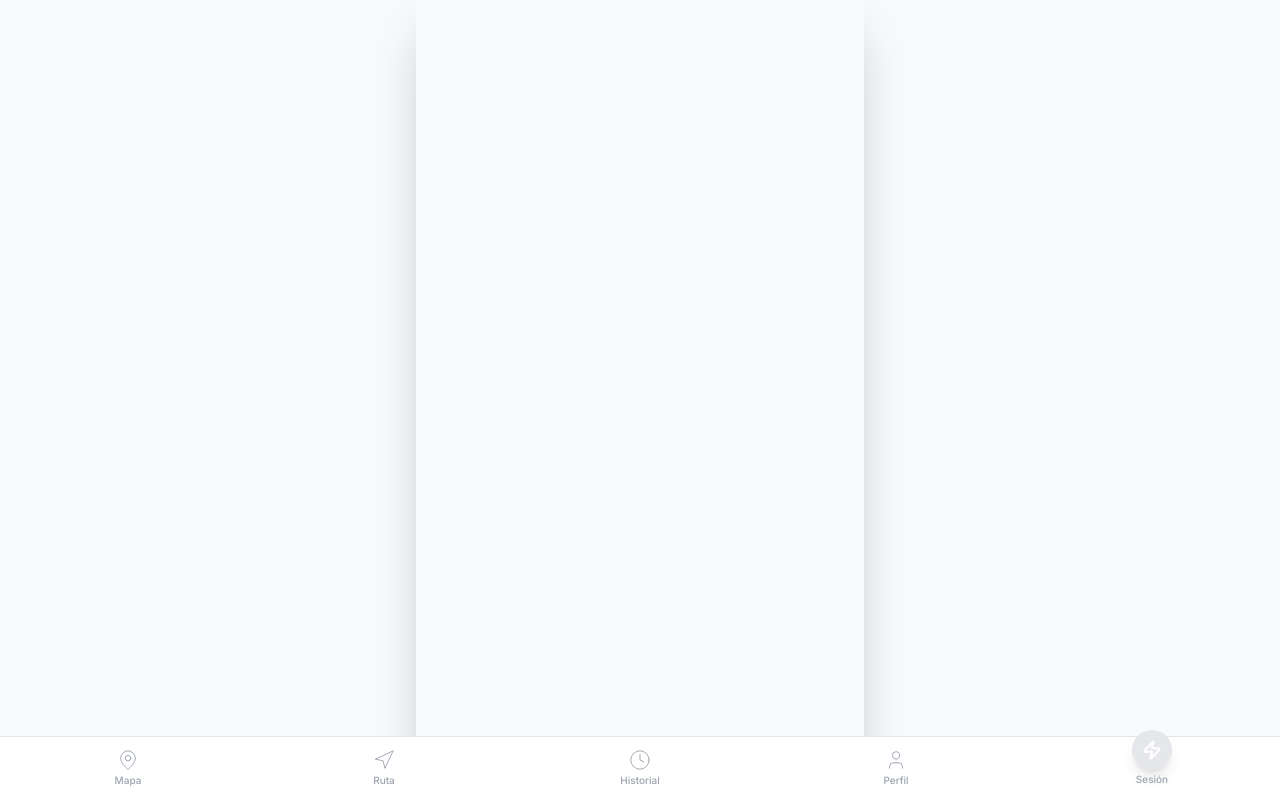
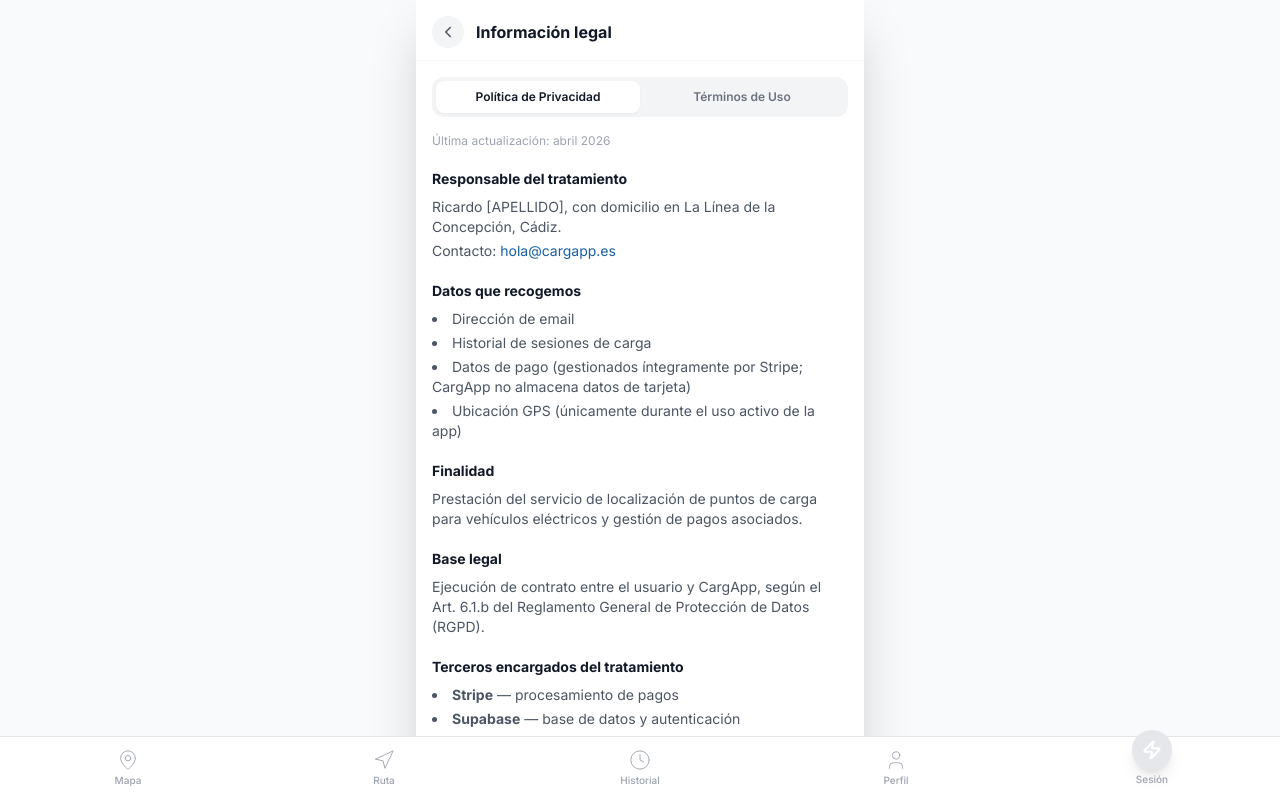
Before and after one commit to Greenkeeper7/carga, a React (Vite) app: page /legal in a window 1280 px wide. Built offline with nearby package versions, Linux system fonts and the light colour scheme; no server answers.

Commit message:
fix: mejorar espaciado modal login en móvil

```diff
--- a/src/App.jsx
+++ b/src/App.jsx
@@ -7,6 +7,7 @@ import SesionPage from './pages/SesionPage'
 import HistorialPage from './pages/HistorialPage'
 import PerfilPage from './pages/PerfilPage'
 import RutaPage from './pages/RutaPage'
+import LegalPage from './pages/LegalPage'
 
 export default function App() {
   return (
@@ -22,6 +23,7 @@ export default function App() {
             <Route path="/sesion" element={<SesionPage />} />
             <Route path="/historial" element={<HistorialPage />} />
             <Route path="/perfil" element={<PerfilPage />} />
+            <Route path="/legal" element={<LegalPage />} />
           </Routes>
         </div>
         <BottomNav />
--- a/src/components/AuthModal.jsx
+++ b/src/components/AuthModal.jsx
@@ -1,4 +1,5 @@
 import { useState } from 'react'
+import { Link } from 'react-router-dom'
 import { X, Mail, Lock, Zap, AlertCircle, CheckCircle } from 'lucide-react'
 import { useAuth } from '../contexts/AuthContext'
 
@@ -7,6 +8,7 @@ export default function AuthModal({ onSuccess, onClose, mensaje }) {
   const [modo, setModo] = useState('login') // 'login' | 'register'
   const [email, setEmail] = useState('')
   const [password, setPassword] = useState('')
+  const [aceptaLegal, setAceptaLegal] = useState(false)
   const [loading, setLoading] = useState(false)
   const [error, setError] = useState(null)
   const [confirmacion, setConfirmacion] = useState(false)
@@ -14,6 +16,12 @@ export default function AuthModal({ onSuccess, onClose, mensaje }) {
   const handleSubmit = async e => {
     e.preventDefault()
     setError(null)
+
+    if (modo === 'register' && !aceptaLegal) {
+      setError('Debes aceptar la Política de Privacidad y los Términos de Uso para registrarte.')
+      return
+    }
+
     setLoading(true)
 
     const { data, error: authError } =
@@ -122,6 +130,28 @@ export default function AuthModal({ onSuccess, onClose, mensaje }) {
           />
         </div>
 
+        {/* Aceptación legal — solo en registro */}
+        {modo === 'register' && (
+          <label className="flex items-start gap-2.5 cursor-pointer">
+            <input
+              type="checkbox"
+              checked={aceptaLegal}
+              onChange={e => setAceptaLegal(e.target.checked)}
+              className="mt-0.5 w-4 h-4 accent-azul flex-shrink-0"
+            />
+            <span className="text-xs text-gray-500 leading-relaxed">
+              He leído y acepto la{' '}
+              <Link
+                to="/legal"
+                onClick={onClose}
+                className="text-azul font-medium underline"
+              >
+                Política de Privacidad y los Términos de Uso
+              </Link>
+            </span>
+          </label>
+        )}
+
         {/* Error */}
         {error && (
           <div className="flex items-start gap-2 bg-red-50 border border-red-100 rounded-xl p-3">
@@ -146,12 +176,14 @@ export default function AuthModal({ onSuccess, onClose, mensaje }) {
         </button>
       </form>
 
-      <p className="text-center text-xs text-gray-400 mt-4">
-        Al continuar aceptas los{' '}
-        <span className="text-azul font-medium">Términos de servicio</span>
-        {' '}y la{' '}
-        <span className="text-azul font-medium">Política de privacidad</span>
-      </p>
+      {modo === 'login' && (
+        <p className="text-center text-xs text-gray-400 mt-6">
+          Al continuar aceptas los{' '}
+          <Link to="/legal" onClick={onClose} className="text-azul font-medium">Términos de Uso</Link>
+          {' '}y la{' '}
+          <Link to="/legal" onClick={onClose} className="text-azul font-medium">Política de Privacidad</Link>
+        </p>
+      )}
     </Backdrop>
   )
 }
@@ -163,7 +195,7 @@ function Backdrop({ children, onClose }) {
       onClick={onClose}
     >
       <div
-        className="bg-white w-full max-w-md rounded-t-3xl px-5 pt-5 pb-10 shadow-2xl"
+        className="bg-white w-full max-w-md rounded-t-3xl px-5 pt-5 pb-10 shadow-2xl max-h-[90vh] overflow-y-auto"
         onClick={e => e.stopPropagation()}
       >
         <div className="flex justify-end mb-2">
--- /dev/null
+++ b/src/pages/LegalPage.jsx
@@ -0,0 +1,133 @@
+import { useState } from 'react'
+import { useNavigate } from 'react-router-dom'
+import { ChevronLeft } from 'lucide-react'
+
+const tabs = ['Política de Privacidad', 'Términos de Uso']
+
+export default function LegalPage() {
+  const [tab, setTab] = useState(0)
+  const navigate = useNavigate()
+
+  return (
+    <div className="h-full flex flex-col bg-white">
+      {/* Header */}
+      <div className="flex items-center gap-3 px-4 pt-safe pt-4 pb-3 border-b border-gray-100">
+        <button
+          onClick={() => navigate(-1)}
+          className="w-8 h-8 flex items-center justify-center rounded-full bg-gray-100 text-gray-600"
+        >
+          <ChevronLeft size={18} />
+        </button>
+        <h1 className="text-base font-bold text-gray-900">Información legal</h1>
+      </div>
+
+      {/* Tabs */}
+      <div className="flex bg-gray-100 rounded-xl p-1 mx-4 mt-4 mb-4">
+        {tabs.map((t, i) => (
+          <button
+            key={i}
+            onClick={() => setTab(i)}
+            className={`flex-1 py-2 text-xs font-semibold rounded-lg transition-colors ${
+              tab === i ? 'bg-white text-gray-900 shadow-sm' : 'text-gray-500'
+            }`}
+          >
+            {t}
+          </button>
+        ))}
+      </div>
+
+      {/* Content */}
+      <div className="flex-1 overflow-y-auto px-4 pb-8">
+        {tab === 0 ? <PoliticaPrivacidad /> : <TerminosUso />}
+      </div>
+    </div>
+  )
+}
+
+function Section({ title, children }) {
+  return (
+    <div className="mb-5">
+      <h2 className="text-sm font-bold text-gray-900 mb-2">{title}</h2>
+      <div className="text-sm text-gray-600 space-y-1">{children}</div>
+    </div>
+  )
+}
+
+function PoliticaPrivacidad() {
+  return (
+    <div>
+      <p className="text-xs text-gray-400 mb-5">Última actualización: abril 2026</p>
+
+      <Section title="Responsable del tratamiento">
+        <p>Ricardo [APELLIDO], con domicilio en La Línea de la Concepción, Cádiz.</p>
+        <p>Contacto: <a href="mailto:hola@cargapp.es" className="text-azul">hola@cargapp.es</a></p>
+      </Section>
+
+      <Section title="Datos que recogemos">
+        <ul className="list-disc list-inside space-y-1">
+          <li>Dirección de email</li>
+          <li>Historial de sesiones de carga</li>
+          <li>Datos de pago (gestionados íntegramente por Stripe; CargApp no almacena datos de tarjeta)</li>
+          <li>Ubicación GPS (únicamente durante el uso activo de la app)</li>
+        </ul>
+      </Section>
+
+      <Section title="Finalidad">
+        <p>Prestación del servicio de localización de puntos de carga para vehículos eléctricos y gestión de pagos asociados.</p>
+      </Section>
+
+      <Section title="Base legal">
+        <p>Ejecución de contrato entre el usuario y CargApp, según el Art. 6.1.b del Reglamento General de Protección de Datos (RGPD).</p>
+      </Section>
+
+      <Section title="Terceros encargados del tratamiento">
+        <ul className="list-disc list-inside space-y-1">
+          <li><strong>Stripe</strong> — procesamiento de pagos</li>
+          <li><strong>Supabase</strong> — base de datos y autenticación</li>
+          <li><strong>Google Maps</strong> — mapas y geolocalización</li>
+        </ul>
+        <p className="mt-2">No se ceden datos a terceros salvo los indicados anteriormente.</p>
+      </Section>
+
+      <Section title="Tus derechos">
+        <p>Puedes ejercer tus derechos de acceso, rectificación, supresión y portabilidad escribiendo a <a href="mailto:hola@cargapp.es" className="text-azul">hola@cargapp.es</a>.</p>
+      </Section>
+    </div>
+  )
+}
+
+function TerminosUso() {
+  return (
+    <div>
+      <p className="text-xs text-gray-400 mb-5">Última actualización: abril 2026</p>
+
+      <Section title="¿Qué es CargApp?">
+        <p>CargApp es una aplicación de localización y pago en puntos de carga para vehículos eléctricos en España. Permite al usuario encontrar cargadores disponibles, iniciar sesiones de carga y abonar el servicio desde el móvil.</p>
+      </Section>
+
+      <Section title="Comisión por transacción">
+        <p>CargApp aplica una comisión de entre el <strong>5 % y el 8 %</strong> sobre el coste de cada sesión de carga. Este porcentaje se mostrará antes de confirmar el pago.</p>
+      </Section>
+
+      <Section title="Compatibilidad de conectores">
+        <p>El usuario es responsable de verificar la compatibilidad de los conectores disponibles en cada punto de carga con su vehículo antes de iniciar una sesión.</p>
+      </Section>
+
+      <Section title="Precios">
+        <p>Los precios mostrados en la app son estimaciones basadas en la información proporcionada por las redes de carga. El precio final de cada sesión lo determina la red operadora correspondiente.</p>
+      </Section>
+
+      <Section title="Edad mínima">
+        <p>El uso de CargApp está restringido a personas mayores de <strong>18 años</strong>.</p>
+      </Section>
+
+      <Section title="Ley aplicable">
+        <p>Estos términos se rigen por la legislación española. Cualquier controversia se someterá a los juzgados y tribunales competentes según la normativa vigente.</p>
+      </Section>
+
+      <Section title="Contacto">
+        <p>Para cualquier consulta: <a href="mailto:hola@cargapp.es" className="text-azul">hola@cargapp.es</a></p>
+      </Section>
+    </div>
+  )
+}
```
